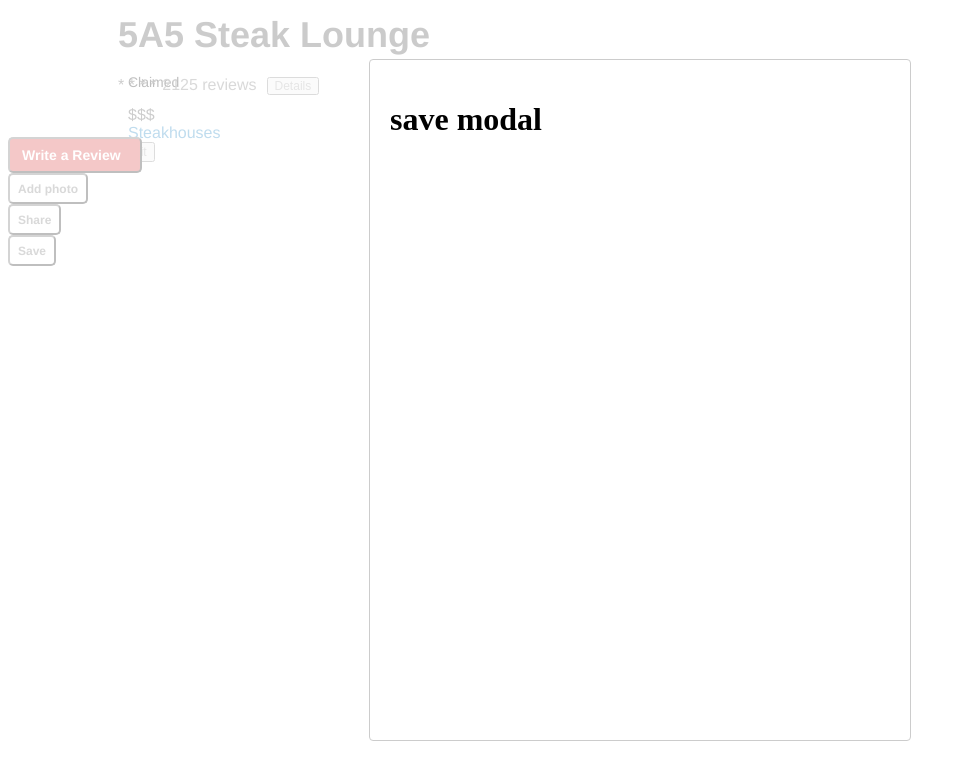
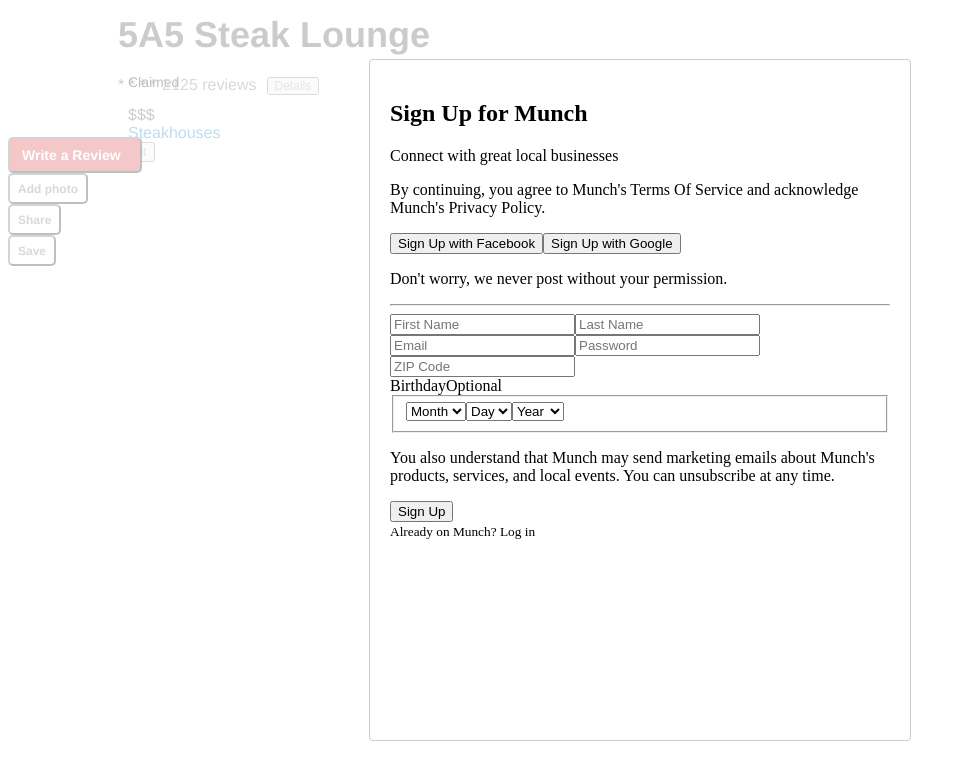
Before and after one commit to the-munch/header, a React app: page / in a window 1280 px wide. Both pictures are taken after a click on the button "Save". Shown: the top 780 px of the page, without its empty margins (0-966 px from the left). Built offline with nearby package versions, Linux system fonts and the light colour scheme; the HTML template or start-up script is replaced by a standard one.

Commit message:
outlines the save modal with text and input fields

```diff
--- a/client/src/components/Save.jsx
+++ b/client/src/components/Save.jsx
@@ -30,7 +30,206 @@
         onRequestClose={props.closeSaveModal}
         style={saveStyle}
       >
-        <h1>save modal</h1>
+        <div>
+          <h2>Sign Up for Munch</h2>
+          <p>Connect with great local businesses</p>
+          <p>By continuing, you agree to Munch's Terms Of Service and acknowledge Munch's Privacy Policy.</p>
+          <button>Sign Up with Facebook</button>
+          <button>Sign Up with Google</button>
+          <p>Don't worry, we never post without your permission.</p>
+          <hr></hr>
+        </div>
+        <form>
+          <div>
+            <input placeholder="First Name"></input>
+            <input placeholder="Last Name"></input>
+            <input placeholder="Email"></input>
+            <input placeholder="Password"></input>
+            <input placeholder="ZIP Code"></input>
+          </div>
+          <div>
+            <label>Birthday</label>
+            <span>Optional</span>
+            <fieldset>
+              <select className="month">
+                <option value>Month</option>
+                <option value="1">Jan</option>
+                <option value="2">Feb</option>
+                <option value="3">Mar</option>
+                <option value="4">Apr</option>
+                <option value="5">May</option>
+                <option value="6">Jun</option>
+                <option value="7">Jul</option>
+                <option value="8">Aug</option>
+                <option value="9">Sep</option>
+                <option value="10">Oct</option>
+                <option value="11">Nov</option>
+                <option value="12">Dec</option>
+              </select>
+              <select className="day">
+                <option value>Day</option>
+                <option value="1">1</option>
+                <option value="2">2</option>
+                <option value="3">3</option>
+                <option value="4">4</option>
+                <option value="5">5</option>
+                <option value="6">6</option>
+                <option value="7">7</option>
+                <option value="8">8</option>
+                <option value="9">9</option>
+                <option value="10">10</option>
+                <option value="11">11</option>
+                <option value="12">12</option>
+                <option value="13">13</option>
+                <option value="14">14</option>
+                <option value="15">15</option>
+                <option value="16">16</option>
+                <option value="17">17</option>
+                <option value="18">18</option>
+                <option value="19">19</option>
+                <option value="20">20</option>
+                <option value="21">21</option>
+                <option value="22">22</option>
+                <option value="23">23</option>
+                <option value="24">24</option>
+                <option value="25">25</option>
+                <option value="26">26</option>
+                <option value="27">27</option>
+                <option value="28">28</option>
+                <option value="29">29</option>
+                <option value="30">30</option>
+                <option value="31">31</option>
+              </select>
+              <select className="year">
+                <option value>Year</option>
+                <option value="2019">2019</option>
+                <option value="2018">2018</option>
+                <option value="2017">2017</option>
+                <option value="2016">2016</option>
+                <option value="2015">2015</option>
+                <option value="2014">2014</option>
+                <option value="2013">2013</option>
+                <option value="2012">2012</option>
+                <option value="2011">2011</option>
+                <option value="2010">2010</option>
+                <option value="2009">2009</option>
+                <option value="2008">2008</option>
+                <option value="2007">2007</option>
+                <option value="2006">2006</option>
+                <option value="2005">2005</option>
+                <option value="2004">2004</option>
+                <option value="2003">2003</option>
+                <option value="2002">2002</option>
+                <option value="2001">2001</option>
+                <option value="2000">2000</option>
+                <option value="1999">1999</option>
+                <option value="1998">1998</option>
+                <option value="1997">1997</option>
+                <option value="1996">1996</option>
+                <option value="1995">1995</option>
+                <option value="1994">1994</option>
+                <option value="1993">1993</option>
+                <option value="1992">1992</option>
+                <option value="1991">1991</option>
+                <option value="1990">1990</option>
+                <option value="1989">1989</option>
+                <option value="1988">1988</option>
+                <option value="1987">1987</option>
+                <option value="1986">1986</option>
+                <option value="1985">1985</option>
+                <option value="1984">1984</option>
+                <option value="1983">1983</option>
+                <option value="1982">1982</option>
+                <option value="1981">1981</option>
+                <option value="1980">1980</option>
+                <option value="1979">1979</option>
+                <option value="1978">1978</option>
+                <option value="1977">1977</option>
+                <option value="1976">1976</option>
+                <option value="1975">1975</option>
+                <option value="1974">1974</option>
+                <option value="1973">1973</option>
+                <option value="1972">1972</option>
+                <option value="1971">1971</option>
+                <option value="1970">1970</option>
+                <option value="1969">1969</option>
+                <option value="1968">1968</option>
+                <option value="1967">1967</option>
+                <option value="1966">1966</option>
+                <option value="1965">1965</option>
+                <option value="1964">1964</option>
+                <option value="1963">1963</option>
+                <option value="1962">1962</option>
+                <option value="1961">1961</option>
+                <option value="1960">1960</option>
+                <option value="1959">1959</option>
+                <option value="1958">1958</option>
+                <option value="1957">1957</option>
+                <option value="1956">1956</option>
+                <option value="1955">1955</option>
+                <option value="1954">1954</option>
+                <option value="1953">1953</option>
+                <option value="1952">1952</option>
+                <option value="1951">1951</option>
+                <option value="1950">1950</option>
+                <option value="1949">1949</option>
+                <option value="1948">1948</option>
+                <option value="1947">1947</option>
+                <option value="1946">1946</option>
+                <option value="1945">1945</option>
+                <option value="1944">1944</option>
+                <option value="1943">1943</option>
+                <option value="1942">1942</option>
+                <option value="1941">1941</option>
+                <option value="1940">1940</option>
+                <option value="1939">1939</option>
+                <option value="1938">1938</option>
+                <option value="1937">1937</option>
+                <option value="1936">1936</option>
+                <option value="1935">1935</option>
+                <option value="1934">1934</option>
+                <option value="1933">1933</option>
+                <option value="1932">1932</option>
+                <option value="1931">1931</option>
+                <option value="1930">1930</option>
+                <option value="1929">1929</option>
+                <option value="1928">1928</option>
+                <option value="1927">1927</option>
+                <option value="1926">1926</option>
+                <option value="1925">1925</option>
+                <option value="1924">1924</option>
+                <option value="1923">1923</option>
+                <option value="1922">1922</option>
+                <option value="1921">1921</option>
+                <option value="1920">1920</option>
+                <option value="1919">1919</option>
+                <option value="1918">1918</option>
+                <option value="1917">1917</option>
+                <option value="1916">1916</option>
+                <option value="1915">1915</option>
+                <option value="1914">1914</option>
+                <option value="1913">1913</option>
+                <option value="1912">1912</option>
+                <option value="1911">1911</option>
+                <option value="1910">1910</option>
+                <option value="1909">1909</option>
+                <option value="1908">1908</option>
+                <option value="1907">1907</option>
+                <option value="1906">1906</option>
+                <option value="1905">1905</option>
+                <option value="1904">1904</option>
+                <option value="1903">1903</option>
+                <option value="1902">1902</option>
+                <option value="1901">1901</option>
+              </select>
+            </fieldset>
+          </div>
+          <p>You also understand that Munch may send marketing emails about Munch's products, services, and local events. You can unsubscribe at any time.</p>
+          <button>Sign Up</button>
+        </form>
+        <div>
+          <small>Already on Munch? Log in</small>
+        </div>
       </Modal>
     </div>
   );
```
Also changed, not shown: 1 other file (tests, documents, lock files or other folders).
